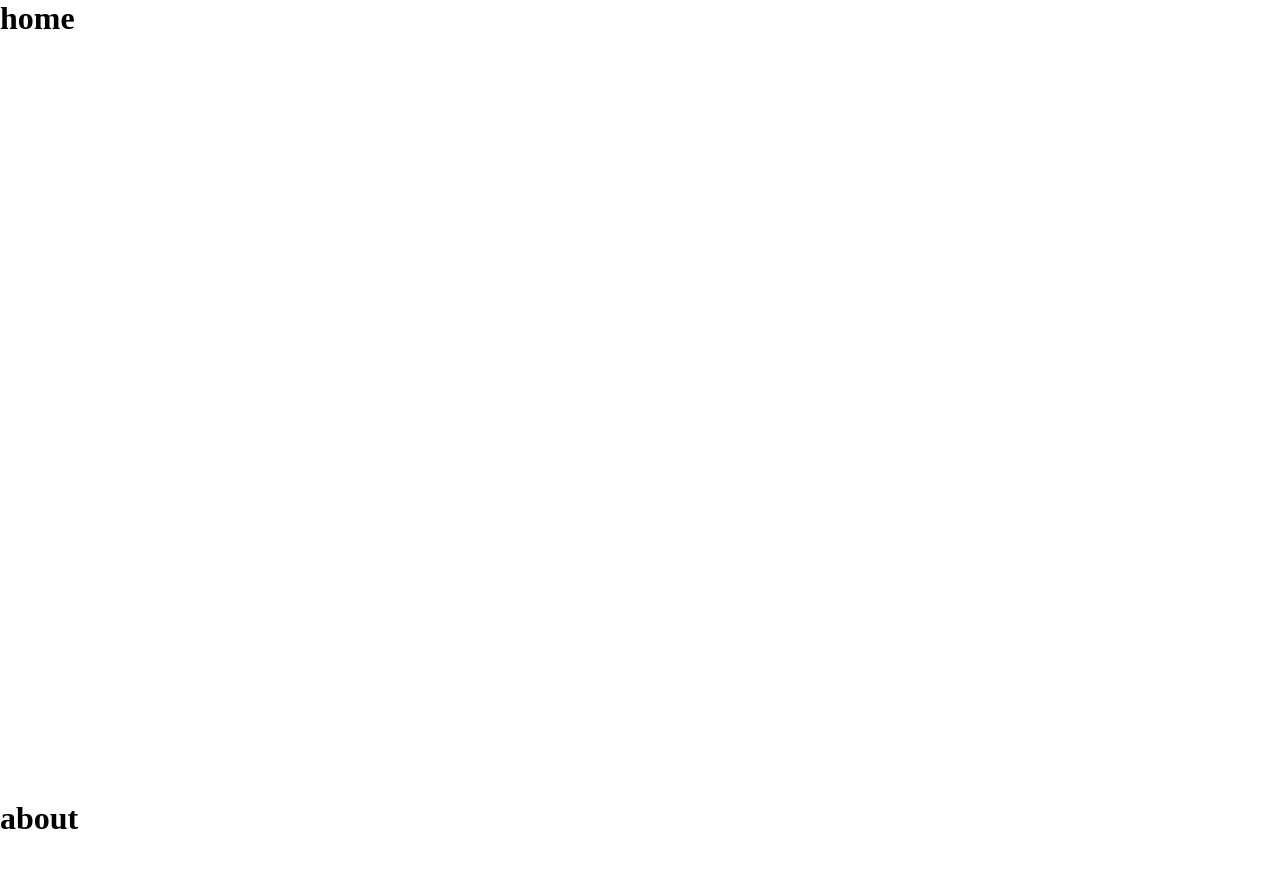
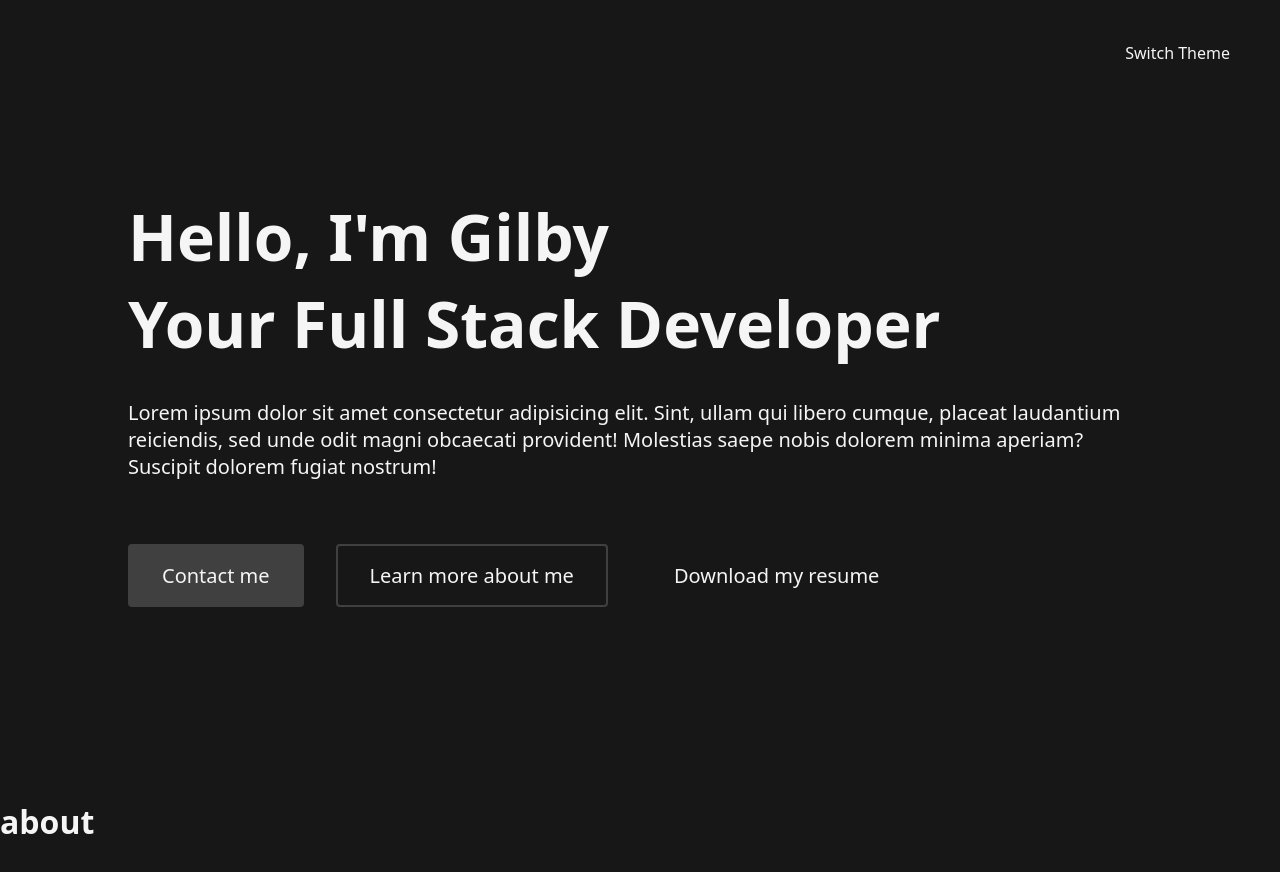
Before and after one commit to GilbyKoloay/gilbykoloay.github.io, a plain HTML site: page index.html in a window 1280 px wide. Shown: the top 872 px of the page. Drawn offline with Linux system fonts and the light colour scheme.

Commit message:
sliced home page

```diff
--- /dev/null
+++ b/css/body.css
@@ -0,0 +1,21 @@
+body {
+  height: 100vh;
+  font-family: system-ui, -apple-system, BlinkMacSystemFont, 'Segoe UI', Roboto, Oxygen, Ubuntu, Cantarell, 'Open Sans', 'Helvetica Neue', sans-serif;
+  font-size: var(--font-size-sm);
+}
+
+
+
+/* dark theme */
+body.dark-theme {
+  background-color: var(--color-dark-high);
+  color: var(--color-light-high);
+}
+
+
+
+/* light theme */
+body.light-theme {
+  background-color: var(--color-light-high);
+  color: var(--color-dark-high);
+}
--- /dev/null
+++ b/css/button.css
@@ -0,0 +1,47 @@
+button {
+  border: none;
+  border-radius: 0.25rem;
+  padding: 0.5rem 1rem;
+  font-family: system-ui, -apple-system, BlinkMacSystemFont, 'Segoe UI', Roboto, Oxygen, Ubuntu, Cantarell, 'Open Sans', 'Helvetica Neue', sans-serif;
+  font-size: var(--font-size-sm);
+}
+
+button:hover {
+  cursor: pointer;
+}
+
+button:focus {
+  outline: 2px solid var(--color-neutral);
+  outline-offset: 2px;
+}
+
+
+
+/* dark theme */
+.dark-theme button {
+  color: var(--color-light-high);
+}
+
+.dark-theme button.primary {
+  background-color: var(--color-dark-low);
+  border: 2px solid var(--color-dark-low);
+}
+.dark-theme button.primary:hover {
+  background-color: var(--color-neutral);
+}
+
+.dark-theme button.secondary {
+  background-color: var(--color-dark-high);
+  border: 2px solid var(--color-dark-low);
+}
+.dark-theme button.secondary:hover {
+  background-color: var(--color-dark-low);
+}
+
+.dark-theme button.tertiary {
+  background-color: var(--color-dark-high);
+  border: 2px solid transparent;
+}
+.dark-theme button.tertiary:hover {
+  background-color: var(--color-dark-low);
+}
--- /dev/null
+++ b/css/header.css
@@ -0,0 +1,11 @@
+header {
+  width: 100%;
+  position: fixed;
+  top: 0;
+  display: flex;
+  justify-content: flex-end;
+}
+
+header button {
+  margin: 2rem;
+}
--- a/index.html
+++ b/index.html
@@ -4,6 +4,9 @@
 
     <!-- css -->
     <link rel='stylesheet' type='text/css' href='styles.css'>
+    <link rel='stylesheet' type='text/css' href='css/body.css'>
+    <link rel='stylesheet' type='text/css' href='css/header.css'>
+    <link rel='stylesheet' type='text/css' href='css/button.css'>
     <link rel='stylesheet' type='text/css' href='pages/home/styles.css'>
     <link rel='stylesheet' type='text/css' href='pages/home/styles.css'>
     <link rel='stylesheet' type='text/css' href='pages/about/styles.css'>
@@ -16,7 +19,11 @@
 
 
 
-  <body>
+  <body class='dark-theme'>
+    <header id='header'>
+      <button class='tertiary' title='Switch to light theme'>Switch Theme</button>
+    </header>
+
     <div id='home'></div>
     <div id='about'></div>
     <div id='work-experience'></div>
@@ -26,6 +33,6 @@
     <div id='contact'></div>
 
     <!-- scripts -->
-    <script src='scripts.js'></script>
+    <script src='main.js'></script>
   </body>
 </html>
--- a/pages/home/index.html
+++ b/pages/home/index.html
@@ -1,3 +1,12 @@
 <div id='home'>
-  <h1>home</h1>
+  <h1>Hello, I'm Gilby</h1>
+  <h1>Your Full Stack Developer</h1>
+
+  <p>Lorem ipsum dolor sit amet consectetur adipisicing elit. Sint, ullam qui libero cumque, placeat laudantium reiciendis, sed unde odit magni obcaecati provident! Molestias saepe nobis dolorem minima aperiam? Suscipit dolorem fugiat nostrum!</p>
+
+  <div class='button-wrapper'>
+    <button class='primary' title='Get in touch with me by sending email'>Contact me</button>
+    <button class='secondary' title='Learn about my experiences, projects, skills, and more'>Learn more about me</button>
+    <button class='tertiary' title='Download my resume in PDF format'>Download my resume</button>
+  </div>
 </div>
--- a/pages/home/styles.css
+++ b/pages/home/styles.css
@@ -1,3 +1,27 @@
 #home {
   height: 100vh;
+  padding: 0 8rem;
+  display: flex;
+  flex-direction: column;
+  justify-content: center;
 }
+
+#home h1 {
+  font-size: 4rem;
+}
+
+#home p {
+  margin-top: 2rem;
+  font-size: var(--font-size-md);
+}
+
+#home .button-wrapper {
+  margin-top: 4rem;
+  display: flex;
+  gap: 2rem;
+}
+
+#home button {
+  padding: 1rem 2rem;
+  font-size: var(--font-size-md);
+}
--- a/styles.css
+++ b/styles.css
@@ -1,10 +1,26 @@
+:root {
+  --color-dark-high: #171717;
+  --color-dark-low: #404040;
+  --color-neutral: #737373;
+  --color-light-low: #D4D4D4;
+  --color-light-high: #F5F5F5;
+
+  --font-size-sm: 1rem;
+  --font-size-md: 1.25rem;
+  --font-size-lg: 2rem;
+}
+
+
+
 body,
-h1 {
+h1, p {
   margin: 0;
   padding: 0;
 }
 
-body {
-  height: 100vh;
 
+
+h1 {
+  font-size: var(--font-size-lg);
+  font-weight: bold;
 }
```
Also changed, not shown: main.js (renamed from scripts.js).
